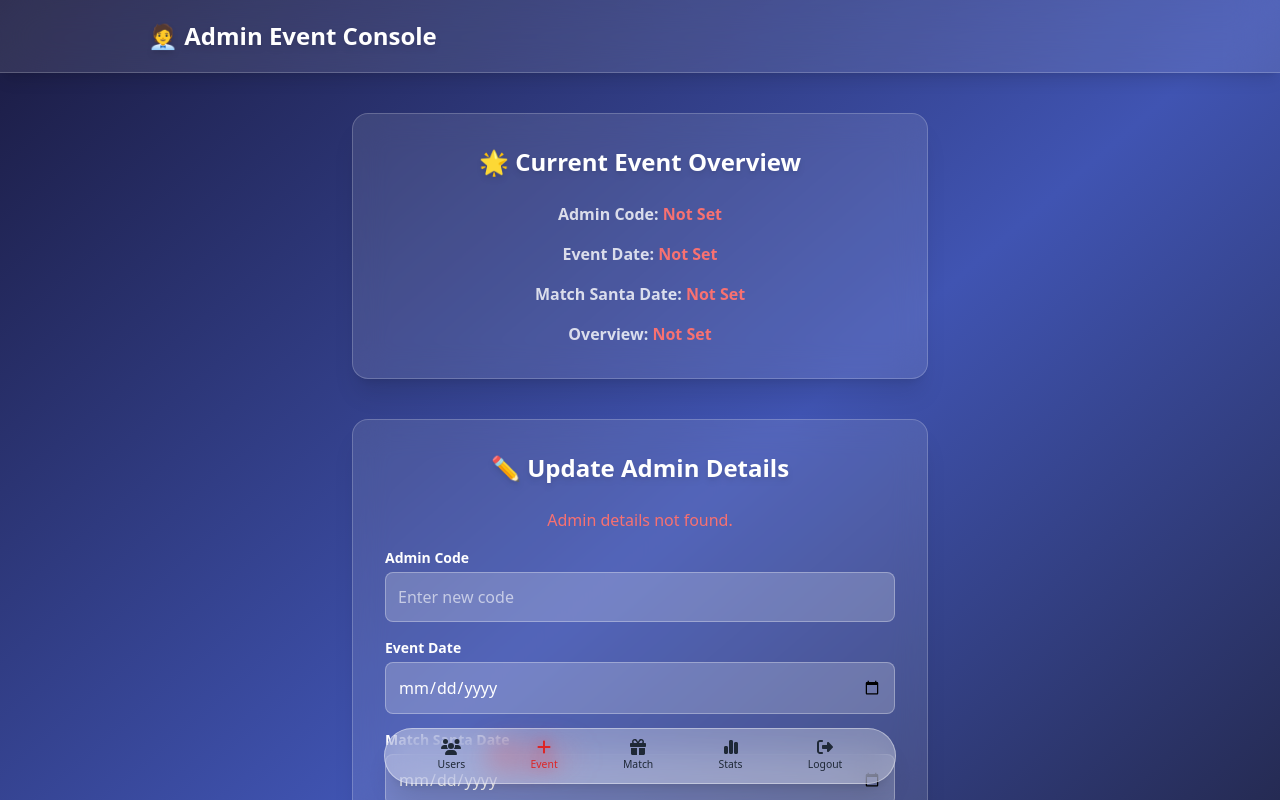
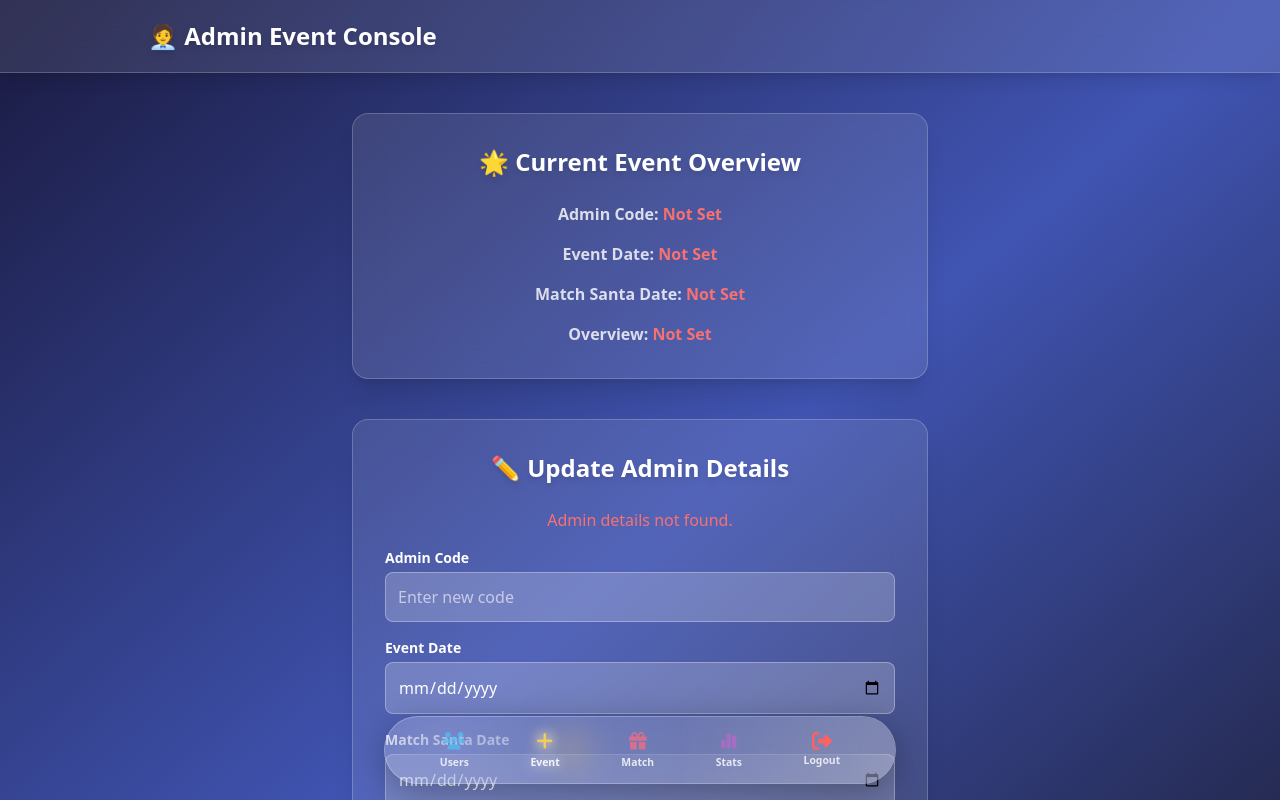
Before and after one commit to AlexanderBarlow/secret-santa, a Next.js app: page /admin/adduser in a window 1280 px wide. Built offline with nearby package versions, Linux system fonts and the light colour scheme; no server answers; the database is empty; sample sign-in values are in the browser's storage.

Commit message:
ui changes

```diff
--- a/components/AdminNavbar.js
+++ b/components/AdminNavbar.js
@@ -14,10 +14,10 @@ export default function AdminNavbar() {
   const router = useRouter();
 
   const navItems = [
-    { href: "/admin/dashboard", icon: faUsers, label: "Users" },
-    { href: "/admin/adduser", icon: faPlus, label: "Event" },
-    { href: "/admin/matchsanta", icon: faGift, label: "Match" },
-    { href: "/admin/analytics", icon: faChartSimple, label: "Stats" },
+    { href: "/admin/dashboard", icon: faUsers, label: "Users", color: "#4FC3F7" }, // icy blue
+    { href: "/admin/adduser", icon: faPlus, label: "Event", color: "#FFD54F" },   // gold
+    { href: "/admin/matchsanta", icon: faGift, label: "Match", color: "#FF6B81" }, // Santa red
+    { href: "/admin/analytics", icon: faChartSimple, label: "Stats", color: "#BA68C8" }, // festive purple
   ];
 
   const handleLogout = async () => {
@@ -34,12 +34,18 @@ export default function AdminNavbar() {
 
   return (
     <div className="fixed bottom-4 left-0 right-0 z-50 pointer-events-none">
-      <nav
-        className="pointer-events-auto mx-auto w-[90%] sm:w-[60%] md:w-[50%] lg:w-[40%]
-                   bg-white/30 backdrop-blur-lg border border-white/40 shadow-xl
-                   rounded-full px-4 py-2 sm:px-5 sm:py-2.5 flex justify-around items-center"
+      <motion.nav
+        initial={{ opacity: 0, y: 20 }}
+        animate={{ opacity: 1, y: 0 }}
+        transition={{ type: "spring", stiffness: 120, damping: 16 }}
+        className="pointer-events-auto mx-auto w-[88%] sm:w-[70%] md:w-[55%] lg:w-[40%] rounded-[2.5rem] px-6 py-3 bg-white/15 backdrop-blur-2xl border border-white/25 shadow-[0_8px_35px_rgba(0,0,0,0.3)] flex justify-around items-center relative overflow-hidden"
       >
-        {/* Animated Glow */}
+        {/* Shimmer reflection */}
+        <div className="absolute inset-0 overflow-hidden pointer-events-none rounded-[2.5rem]">
+          <div className="absolute inset-0 bg-gradient-to-r from-transparent via-white/20 to-transparent animate-shimmer" />
+        </div>
+
+        {/* Active Glow Indicator */}
         <AnimatePresence>
           {navItems.map(
             (item, index) =>
@@ -47,52 +53,97 @@ export default function AdminNavbar() {
                 <motion.div
                   key={item.href}
                   layoutId="nav-glow"
-                  className="absolute top-1/2 -translate-y-1/2 h-8 bg-gradient-to-r from-red-500/30 via-red-400/20 to-transparent rounded-full blur-md"
+                  className="absolute top-1/2 -translate-y-1/2 h-[46px] w-[60px] rounded-full blur-lg"
                   style={{
-                    width: `${100 / (navItems.length + 1)}%`,
-                    left: `${(index / (navItems.length + 1)) * 100}%`,
+                    left: `calc(${(index + 0.7) * 18}%)`,
+                    background: `radial-gradient(circle at center, ${item.color}66, transparent 70%)`,
                   }}
                   transition={{
                     type: "spring",
-                    stiffness: 120,
-                    damping: 18,
+                    stiffness: 140,
+                    damping: 20,
                   }}
                 />
               )
           )}
         </AnimatePresence>
 
-        {/* Nav Items */}
+        {/* Navigation Items */}
         {navItems.map((item) => {
           const isActive = router.pathname === item.href;
           return (
+            <motion.div key={item.href} whileHover={{ scale: 1.25 }} whileTap={{ scale: 0.9 }}>
               <Link
                 href={item.href}
-              key={item.href}
-              className={`flex flex-col items-center justify-center transition-all duration-300 ${isActive
-                  ? "text-red-600 drop-shadow-[0_0_8px_rgba(255,0,0,0.7)]"
-                  : "text-gray-800 hover:text-red-500"
+                className={`flex flex-col items-center justify-center transition-all duration-300 ${isActive ? "drop-shadow-[0_0_6px_rgba(255,255,255,0.8)]" : "opacity-90"
                   }`}
               >
-              <FontAwesomeIcon icon={item.icon} className="text-[1rem]" />
-              <span className="text-[0.65rem] font-medium mt-[2px] hidden sm:block">
+                <motion.div
+                  animate={
+                    isActive
+                      ? {
+                        scale: [1, 1.15, 1],
+                        opacity: [1, 0.8, 1],
+                      }
+                      : {}
+                  }
+                  transition={{
+                    repeat: isActive ? Infinity : 0,
+                    duration: 2,
+                    ease: "easeInOut",
+                  }}
+                >
+                  <FontAwesomeIcon
+                    icon={item.icon}
+                    className="text-[1.25rem] sm:text-[1.1rem]"
+                    style={{
+                      color: isActive ? item.color : item.color + "CC",
+                      filter: isActive
+                        ? `drop-shadow(0 0 6px ${item.color})`
+                        : "none",
+                    }}
+                  />
+                </motion.div>
+                <span className="text-[0.65rem] font-semibold mt-[2px] hidden sm:block text-white/90">
                   {item.label}
                 </span>
               </Link>
+            </motion.div>
           );
         })}
 
-        {/* Logout */}
-        <button
+        {/* Logout Button */}
+        <motion.button
           onClick={handleLogout}
-          className="flex flex-col items-center justify-center text-gray-800 hover:text-red-600 transition-all duration-300"
+          whileHover={{ scale: 1.2 }}
+          whileTap={{ scale: 0.9 }}
+          className="flex flex-col items-center justify-center text-white/80 hover:text-red-400 transition-all duration-300"
         >
-          <FontAwesomeIcon icon={faSignOutAlt} className="text-[1rem]" />
-          <span className="text-[0.65rem] font-medium mt-[2px] hidden sm:block">
+          <FontAwesomeIcon
+            icon={faSignOutAlt}
+            className="text-[1.25rem]"
+            style={{ color: "#FF4D4D" }}
+          />
+          <span className="text-[0.65rem] font-semibold mt-[2px] hidden sm:block">
             Logout
           </span>
-        </button>
-      </nav>
+        </motion.button>
+      </motion.nav>
+
+      {/* ✨ Animations */}
+      <style jsx>{`
+        @keyframes shimmer {
+          0% {
+            transform: translateX(-100%);
+          }
+          100% {
+            transform: translateX(100%);
+          }
+        }
+        .animate-shimmer {
+          animation: shimmer 7s linear infinite;
+        }
+      `}</style>
     </div>
   );
 }
--- a/components/ProgressBars.js
+++ b/components/ProgressBars.js
@@ -5,44 +5,63 @@ import {
   LinearProgress,
   Skeleton,
 } from "@mui/material";
+import { motion } from "framer-motion";
 
 export default function ProgressBars({ userData, loading }) {
   const progressData = loading
     ? [...Array(2)].map(() => ({ label: "", value: 0, color: "" }))
     : [
       {
-          label: "Wishlist Completion",
+        label: "🎁 Wishlist Completion",
         value:
           (userData.filter((user) => user.wishlist?.items.length > 0).length /
             userData.length) *
           100,
-          color: "#FFC107",
+        color: "#FF6B81",
       },
       {
-          label: "Matching Completion",
+        label: "🎅 Matching Completion",
         value:
           (userData.filter((user) => user.matchedSanta).length /
             userData.length) *
           100,
-          color: "#4CAF50",
+        color: "#4FC3F7",
       },
     ];
 
   return (
-    <Grid container spacing={2} justifyContent="center">
+    <Grid container spacing={2} justifyContent="center" sx={{ mt: 3 }}>
       {progressData.map((stat, index) => (
         <Grid item key={index} xs={12} sm={6} md={4}>
+          <motion.div
+            initial={{ opacity: 0, y: 20 }}
+            animate={{ opacity: 1, y: 0 }}
+            transition={{ delay: index * 0.1 }}
+          >
             <Card
               sx={{
                 p: 3,
-              borderRadius: 3,
-              boxShadow: 3,
-              backgroundColor: "white",
+                borderRadius: 4,
+                background:
+                  "linear-gradient(145deg, rgba(255,255,255,0.18), rgba(255,255,255,0.05))",
+                border: "1px solid rgba(255,255,255,0.25)",
+                backdropFilter: "blur(12px)",
+                boxShadow: "0 8px 30px rgba(0,0,0,0.25)",
+                color: "#fff",
+                textAlign: "center",
               }}
             >
-            <Typography variant="h6" sx={{ fontWeight: "bold", color: "#333" }}>
+              <Typography
+                variant="h6"
+                sx={{
+                  fontWeight: "bold",
+                  mb: 1,
+                  textShadow: "0 0 8px rgba(255,255,255,0.5)",
+                }}
+              >
                 {loading ? <Skeleton width="80%" /> : stat.label}
               </Typography>
+
               <LinearProgress
                 variant="determinate"
                 value={loading ? 0 : stat.value}
@@ -50,16 +69,27 @@ export default function ProgressBars({ userData, loading }) {
                   height: 10,
                   mt: 2,
                   borderRadius: 5,
-                "& .MuiLinearProgress-bar": { backgroundColor: stat.color },
+                  bgcolor: "rgba(255,255,255,0.1)",
+                  "& .MuiLinearProgress-bar": {
+                    background: `linear-gradient(90deg, ${stat.color}, #fff)`,
+                    boxShadow: `0 0 12px ${stat.color}`,
+                  },
                 }}
               />
+
               <Typography
                 variant="body1"
-              sx={{ mt: 1, fontWeight: "bold", textAlign: "right" }}
+                sx={{
+                  mt: 1.5,
+                  fontWeight: "bold",
+                  textAlign: "right",
+                  color: "#E0E0E0",
+                }}
               >
-              {loading ? <Skeleton width="30%" /> : `${stat.value.toFixed(2)}%`}
+                {loading ? <Skeleton width="30%" /> : `${stat.value.toFixed(1)}%`}
               </Typography>
             </Card>
+          </motion.div>
         </Grid>
       ))}
     </Grid>
--- a/pages/userdash.js
+++ b/pages/userdash.js
@@ -385,7 +385,7 @@ export default function UserDashboard() {
         onClick={handleLogout}
         label="Logout"
         icon={<LogOut className="w-5 h-5" />}
-        className="fixed bottom-6 right-6"
+        className="fixed bottom-6 right-6 z-[60] cursor-pointer"
       />
 
       {/* Snow Animation */}
```
Also changed, not shown: components/Graph.js (+73 -13 lines). Lines whose indentation alone changed are shown as unchanged.
